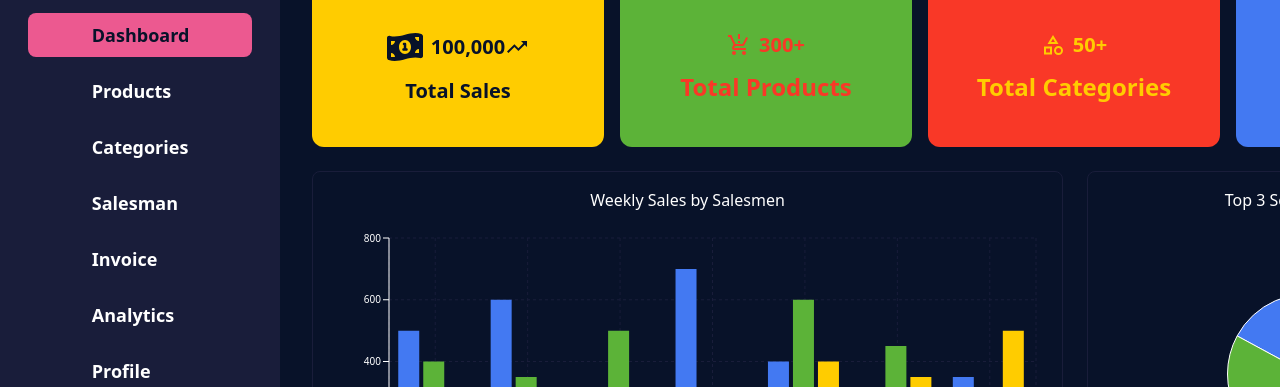
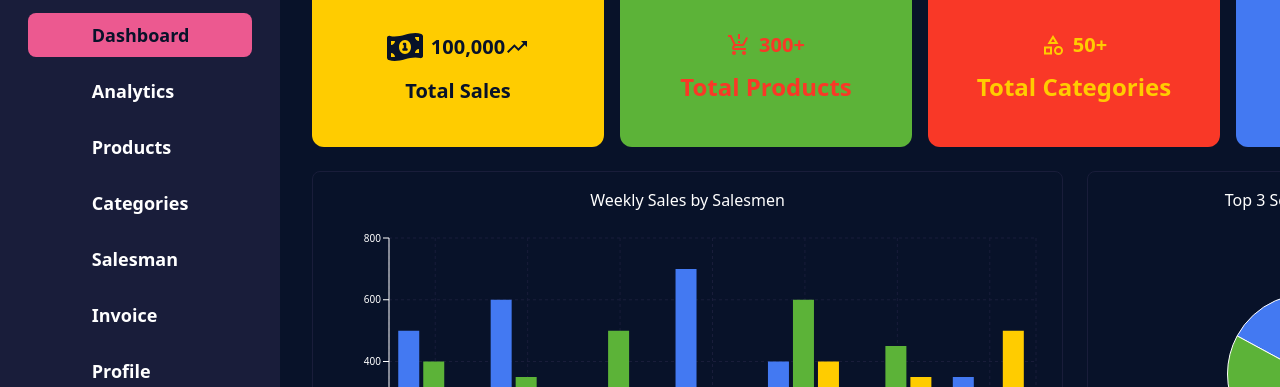
Before and after one commit to Yasir-Ali-Swe/Inventory-Managment-System-React-Dashboard-, a React (Vite) app in the folder frontend/: page / in a window 1280 px wide. Shown: the part 141-528 px from the top of the page. Built offline with nearby package versions, Linux system fonts and the light colour scheme.

Commit message:
All Reusable Components

```diff
--- a/frontend/src/components/Sidebar.jsx
+++ b/frontend/src/components/Sidebar.jsx
@@ -8,6 +8,10 @@ const Sidebar = ({ onClose }) => {
         {
             name: 'Dashboard',
             path: '/'
+        },
+        {
+            name: 'Analytics',
+            path: '/analytics'
         },
         {
             name: 'Products',
@@ -24,10 +28,6 @@ const Sidebar = ({ onClose }) => {
         {
             name: 'Invoice',
             path: '/invoice'
-        },
-        {
-            name: 'Analytics',
-            path: '/analytics'
         },
          {
             name: 'Profile',
```
